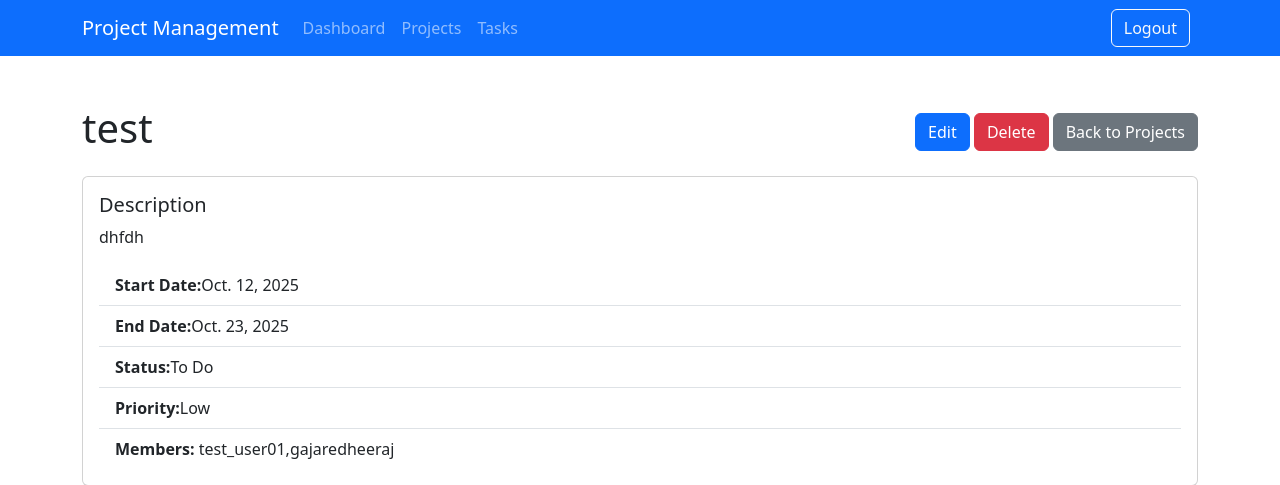
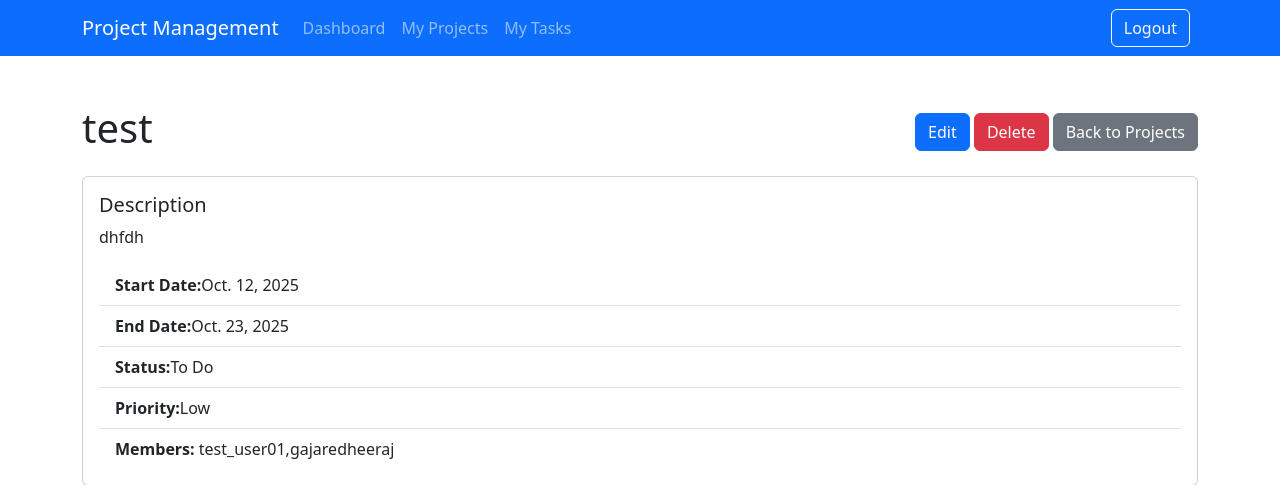
Before and after one commit to Dheer97/Project_Management_App, a Django app: page /project-flow/projects/3/ in a window 1280 px wide. Shown: the top 485 px of the page. Run offline with Django 5.2, Linux system fonts and the light colour scheme; a user stored in the database is signed in; data comes from the database, SQL or seed files in the repository; both versions use the stored data as it was after the commit; data that the repository does not hold is empty.

Commit message:
Updated base files

```diff
--- a/project_flow/templates/project_flow_base.html
+++ b/project_flow/templates/project_flow_base.html
@@ -30,13 +30,13 @@
 					<ul class="navbar-nav me-auto mb-2 mb-lg-0">
 						<!-- Add nav links here if needed -->
 						<li class="nav-item">
-							<a href="{% url "" %}" class="nav-link">Dashboard</a>
+							<a href="{% url "dashboard" %}" class="nav-link">Dashboard</a>
 						</li>
 						<li class="nav-item">
-							<a href="{% url "" %}" class="nav-link">Projects</a>
+							<a href="{% url "user_projects" %}" class="nav-link">My Projects</a>
 						</li>
 						<li class="nav-item">
-							<a href="{% url "" %}" class="nav-link">Tasks</a>
+							<a href="{% url "user_tasks" %}" class="nav-link">My Tasks</a>
 						</li>
 					</ul>
 
```
Also changed, not shown: db.sqlite3, 4 other files.
